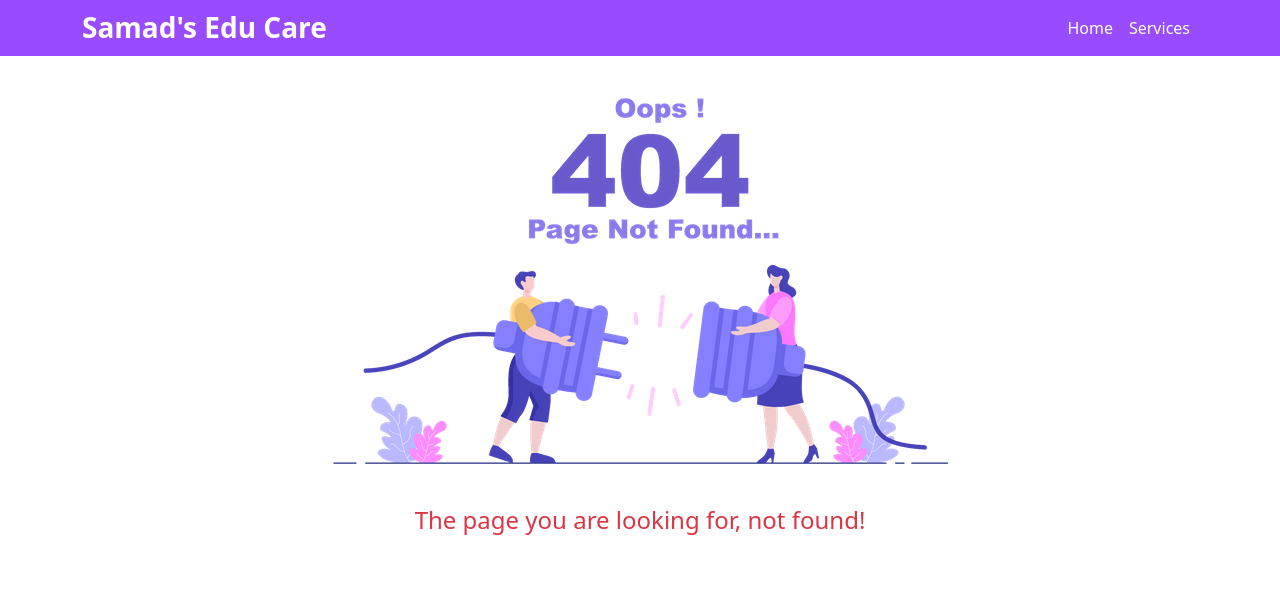
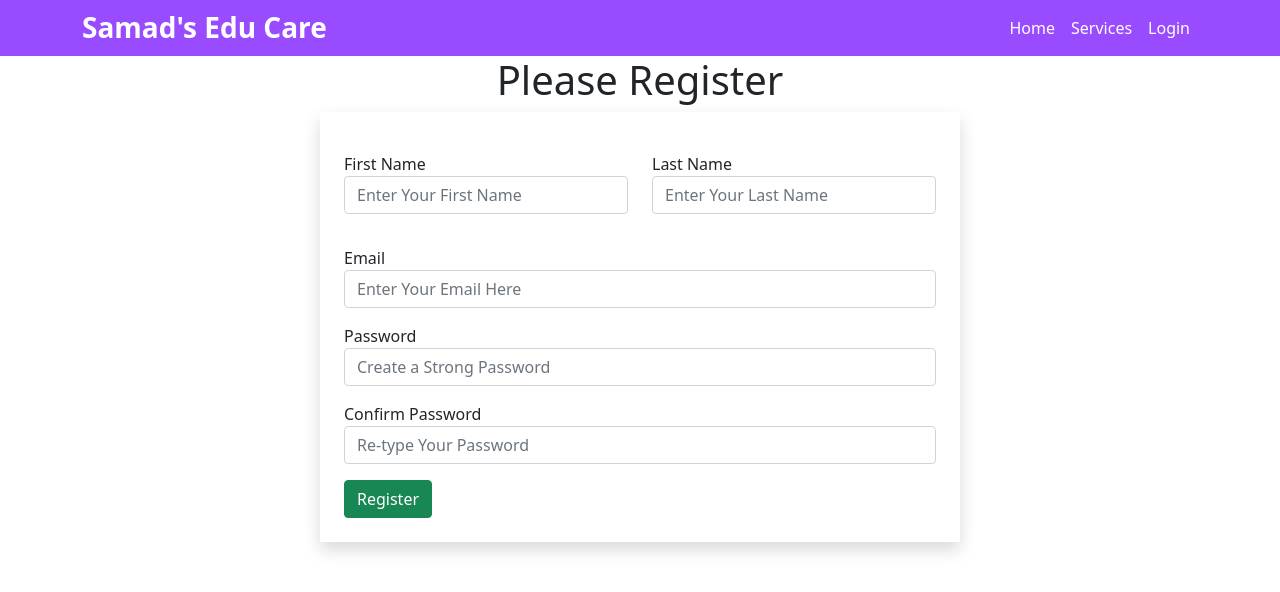
Before and after one commit to shakib-mia/independent-service-provider, a React (Create React App) app: page /register in a window 1280 px wide. Before the commit this address had no page. Shown: the top 592 px of the page. Built offline with nearby package versions, Linux system fonts and the light colour scheme; the HTML template or start-up script is replaced by a standard one.

Commit message:
registration ui and system added

```diff
--- a/src/App.js
+++ b/src/App.js
@@ -7,6 +7,7 @@ import './App.css'
 import CheckOut from './Pages/CheckOut/CheckOut';
 import RequireAuth from './Pages/RequireAuth/RequireAuth';
 import Login from './Pages/Login/Login';
+import Register from './Pages/Register/Register';
 
 function App() {
   return (
@@ -21,6 +22,7 @@ function App() {
           </RequireAuth>
         }></Route>
         <Route path='/login' element={<Login></Login>}></Route>
+        <Route path='/register' element={<Register></Register>}></Route>
       </Routes>
     </div>
   );
--- a/src/Pages/Home/Services/Services.js
+++ b/src/Pages/Home/Services/Services.js
@@ -11,7 +11,6 @@ const Services = () => {
                   .then(data => getServices(data))
       }, []);
 
-      console.log(services)
       return (
             <Container className='my-5'>
                   <h1 className='text-center'>Our Packages</h1>
--- /dev/null
+++ b/src/Pages/Register/Register.js
@@ -0,0 +1,65 @@
+import { createUserWithEmailAndPassword, getAuth } from 'firebase/auth';
+import React from 'react';
+import app from '../../firebase.init';
+
+const auth = getAuth(app);
+
+const register = event => {
+      let email = document.getElementById('email').value;
+      let password = document.getElementById('password').value;
+      let confirmPass = document.getElementById('confirm-password').value;
+      let firstName = document.getElementById('firstName').value;
+      let lastName = document.getElementById('lastName').value;
+      event.preventDefault();
+
+      if (password === confirmPass) {
+            createUserWithEmailAndPassword(auth, email, password, firstName, lastName)
+                  .then(result => {
+                        const user = result.user;
+                        localStorage.setItem('email', user.email)
+                  })
+                  .catch(err => document.getElementById('error').innerText = err)
+      } else {
+            alert("passwords didn't match")
+      }
+}
+
+const Register = () => {
+      return (
+            <div>
+                  <h1 className='text-center'>Please Register</h1>
+
+                  <form className='shadow col-6 mx-auto p-4'>
+                        <div className="row">
+                              <div className="my-3 col-6">
+                                    <label htmlFor="firstName">First Name</label>
+                                    <input type="text" id="firstName" className='form-control' placeholder='Enter Your First Name' required />
+                              </div>
+
+                              <div className="my-3 col-6">
+                                    <label htmlFor="lastName">Last Name</label>
+                                    <input type="text" id="lastName" className='form-control' placeholder='Enter Your Last Name' required />
+                              </div>
+
+                        </div>
+
+                        <div className="my-3">
+                              <label htmlFor="email">Email</label>
+                              <input type="email" id="email" className='form-control' placeholder='Enter Your Email Here' />
+                        </div>
+                        <div className="my-3">
+                              <label htmlFor="password">Password</label>
+                              <input type="password" id="password" className='form-control' placeholder='Create a Strong Password' />
+                        </div>
+                        <div className="my-3">
+                              <label htmlFor="confirm-password">Confirm Password</label>
+                              <input type="password" id="confirm-password" className='form-control' placeholder='Re-type Your Password' />
+                        </div>
+                        <div id="error" className="text-danger"></div>
+                        <input type="submit" value="Register" className='btn btn-success' onClick={register} />
+                  </form>
+            </div>
+      );
+};
+
+export default Register;
--- a/src/Pages/Shared/Header/Header.js
+++ b/src/Pages/Shared/Header/Header.js
@@ -14,6 +14,9 @@ const Header = () => {
                                     <Nav className="ms-auto">
                                           <Link to="/" className='nav-link text-white'>Home</Link>
                                           <Link to="/services" className='nav-link text-white'>Services</Link>
+                                          <Link to="/login" className='nav-link text-white'>
+                                                Login
+                                          </Link>
                                     </Nav>
                               </Navbar.Collapse>
                         </Container>
```
Also changed, not shown: src/handleRegister.js (added, +19 -0 lines).
